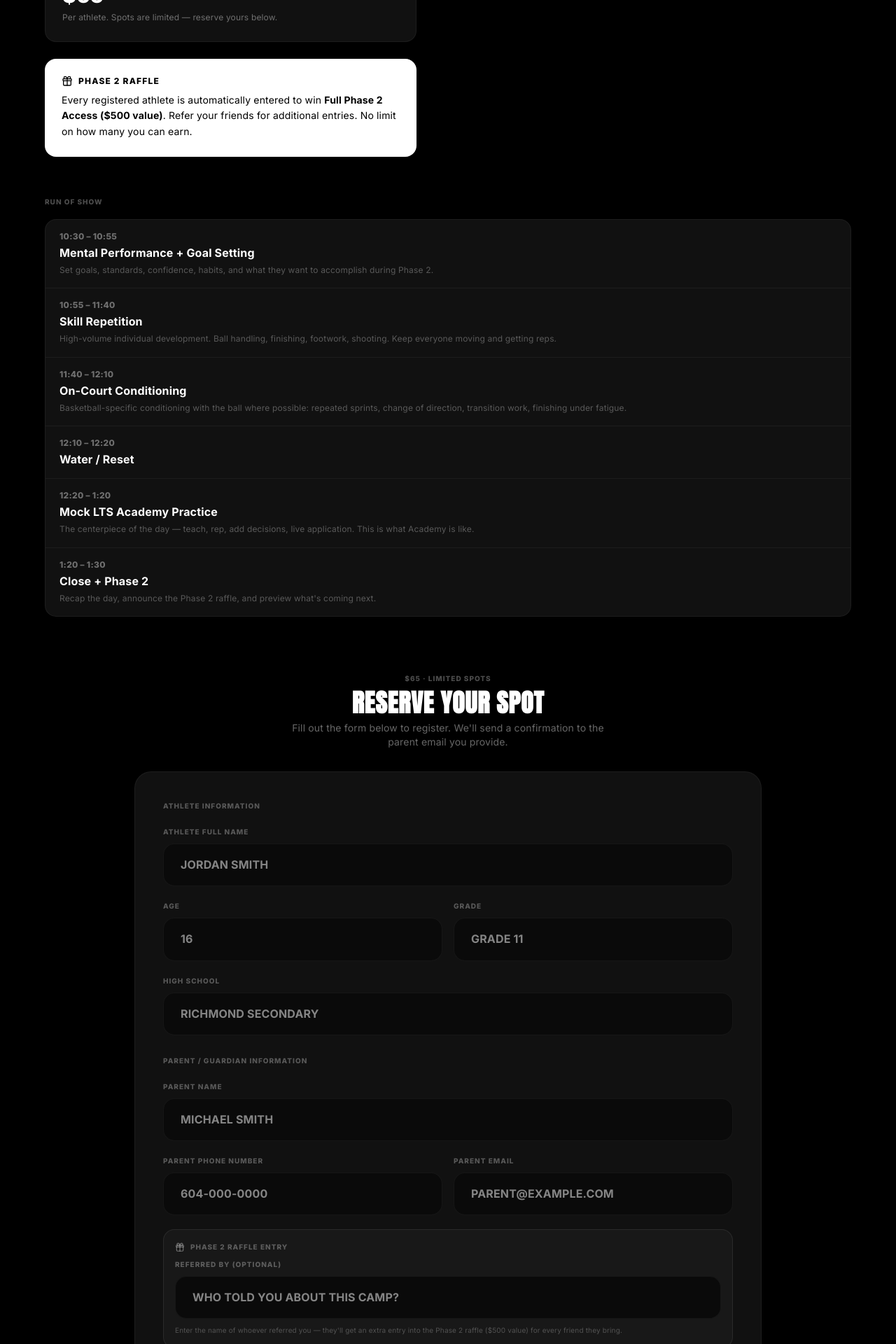
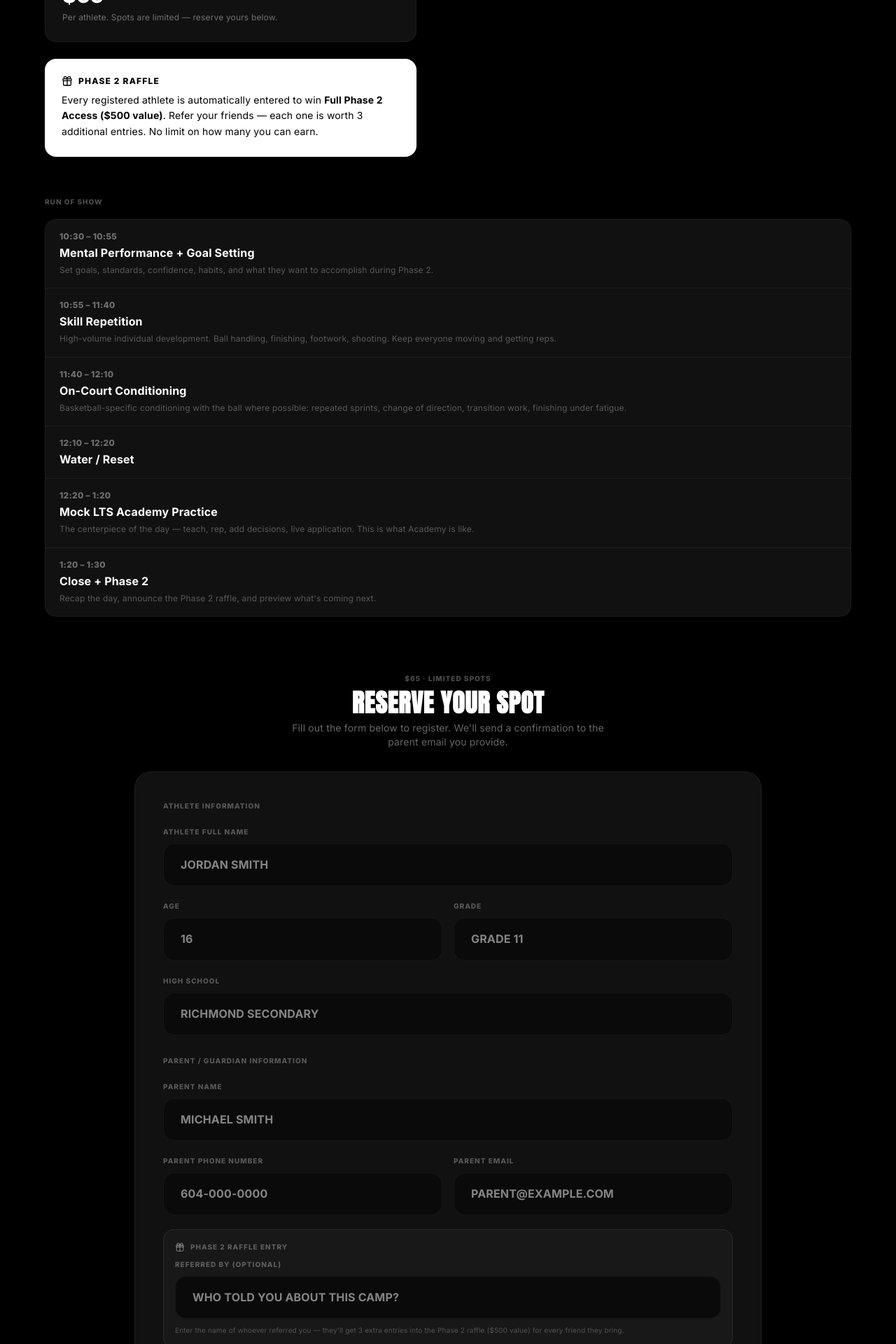
Before and after one commit to vantivemedia/LTS, a Next.js app: page /pop-up-camp in a window 1280 px wide. Shown: the part 900-2820 px from the top of the page at 70% size. Built offline with nearby package versions, Linux system fonts and the light colour scheme; no server answers.

Commit message:
Referrals now worth 3 raffle entries instead of 1

```diff
--- a/app/api/pop-up-camp/route.ts
+++ b/app/api/pop-up-camp/route.ts
@@ -105,7 +105,7 @@ export async function POST(request: Request) {
 
               <div style="background:#fff;border:1px solid #e5e5e5;border-radius:12px;padding:20px;margin:24px 0;">
                 <p style="font-size:11px;font-weight:700;text-transform:uppercase;letter-spacing:0.1em;color:#999;margin:0 0 8px;">🎁 Phase 2 Raffle</p>
-                <p style="margin:0;font-size:14px;">${athleteName} is automatically entered to win <strong>Full Phase 2 Access ($500 value)</strong>. Refer a friend and have them mention your name when they register — every additional referral is another entry!</p>
+                <p style="margin:0;font-size:14px;">${athleteName} is automatically entered to win <strong>Full Phase 2 Access ($500 value)</strong>. Refer a friend and have them mention your name when they register — every additional referral is worth 3 more entries!</p>
               </div>
 
               <p>Questions? Reply to this email or contact <a href="mailto:info@ltseliteprep.ca">info@ltseliteprep.ca</a></p>
--- a/app/pop-up-camp/page.tsx
+++ b/app/pop-up-camp/page.tsx
@@ -83,7 +83,7 @@ export default function PopUpCampPage() {
           <h2 className="text-4xl font-black mb-4 uppercase">You're Registered</h2>
           <p className="text-white/40 mb-4 leading-relaxed">
             Check your email for payment instructions. Your athlete is also entered into the Phase 2 raffle —
-            get friends to name you as their referral for extra entries.
+            get friends to name you as their referral for 3 extra entries each.
           </p>
           <p className="text-white/30 text-sm mb-10">
             Wednesday, September 30 · 10:30 AM – 1:30 PM · The Hoop
@@ -199,7 +199,7 @@ export default function PopUpCampPage() {
             </div>
             <p className="text-sm leading-relaxed">
               Every registered athlete is automatically entered to win <strong>Full Phase 2 Access ($500 value)</strong>.
-              Refer your friends for additional entries.
+              Refer your friends — each one is worth 3 additional entries.
               No limit on how many you can earn.
             </p>
           </div>
@@ -355,7 +355,7 @@ export default function PopUpCampPage() {
                 className="w-full bg-[#0a0a0a] border border-white/5 rounded-2xl px-6 py-4 text-white font-bold outline-none focus:border-white/20 transition-colors"
               />
               <p className="text-[10px] text-white/25 mt-2 leading-relaxed">
-                Enter the name of whoever referred you — they'll get an extra entry into the Phase 2 raffle
+                Enter the name of whoever referred you — they'll get 3 extra entries into the Phase 2 raffle
                 ($500 value) for every friend they bring.
               </p>
             </div>
```
